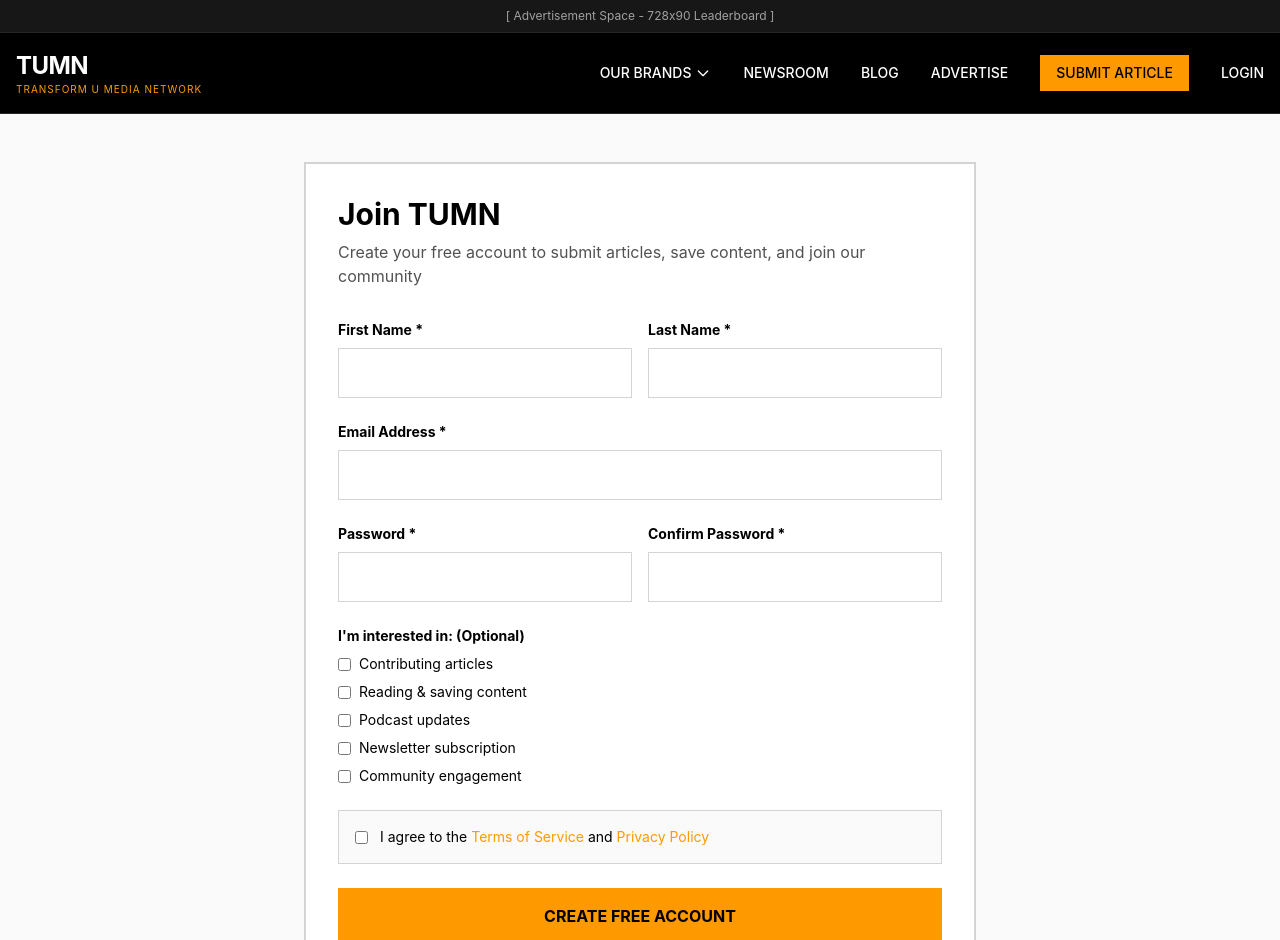
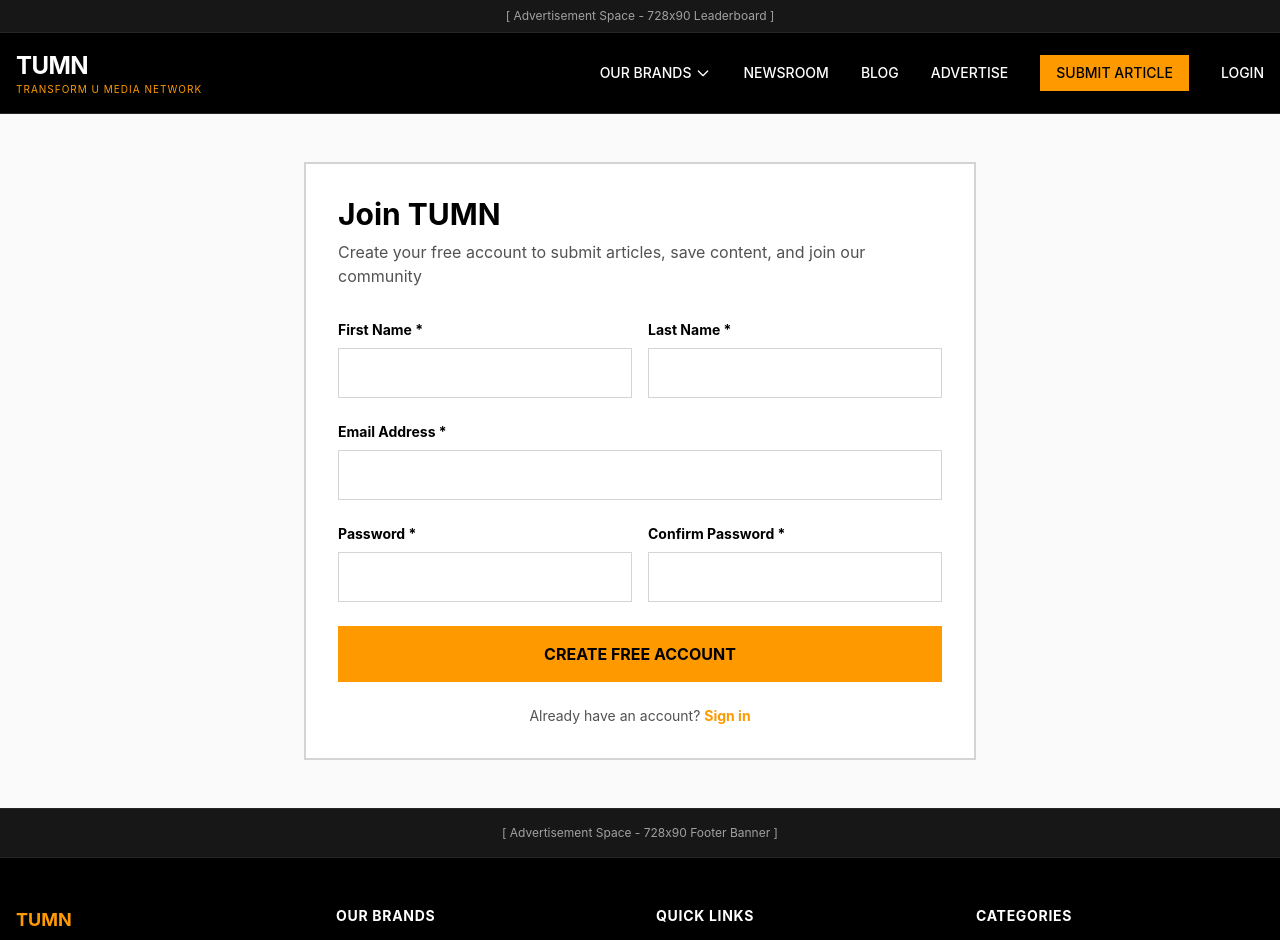
Before and after one commit to marcushart414-stack/tumnnews, a React (Vite) app: page /register in a window 1280 px wide. Shown: the top 940 px of the page. Built offline with nearby package versions, Linux system fonts and the light colour scheme.

Commit message:
Connect register page to backend

```diff
--- a/src/pages/Register.tsx
+++ b/src/pages/Register.tsx
@@ -1,6 +1,49 @@
+import { useState, FormEvent } from 'react';
+import { useNavigate } from 'react-router-dom';
+import { api } from '../services/api';
 import { Link } from 'react-router-dom';
 
 const Register = () => {
+  const navigate = useNavigate();
+  const [formData, setFormData] = useState({
+    first_name: '',
+    last_name: '',
+    email: '',
+    password: '',
+    confirmPassword: ''
+  });
+  const [error, setError] = useState('');
+  const [loading, setLoading] = useState(false);
+
+  const handleSubmit = async (e: FormEvent) => {
+    e.preventDefault();
+    setError('');
+
+    // Validate passwords match
+    if (formData.password !== formData.confirmPassword) {
+      setError('Passwords do not match');
+      return;
+    }
+
+    setLoading(true);
+
+    try {
+      await api.register({
+        email: formData.email,
+        password: formData.password,
+        first_name: formData.first_name,
+        last_name: formData.last_name
+      });
+
+      alert('Registration successful! Please log in.');
+      navigate('/login');
+    } catch (err: any) {
+      setError(err.message);
+    } finally {
+      setLoading(false);
+    }
+  };
+
   return (
     <div className="bg-neutral-50 min-h-[80vh] flex items-center justify-center py-12 px-4">
       <div className="max-w-2xl w-full">
@@ -10,13 +53,21 @@
             Create your free account to submit articles, save content, and join our community
           </p>
 
-          <form className="space-y-6">
+          {error && (
+            <div className="bg-red-50 border border-red-300 text-red-700 px-4 py-3 mb-4">
+              {error}
+            </div>
+          )}
+
+          <form onSubmit={handleSubmit} className="space-y-6">
             <div className="grid grid-cols-1 md:grid-cols-2 gap-4">
               <div>
                 <label className="block text-sm font-bold mb-2">First Name *</label>
                 <input
                   type="text"
                   required
+                  value={formData.first_name}
+                  onChange={(e) => setFormData({...formData, first_name: e.target.value})}
                   className="w-full px-4 py-3 border border-neutral-300 focus:border-black outline-none"
                 />
               </div>
@@ -25,6 +76,8 @@
                 <input
                   type="text"
                   required
+                  value={formData.last_name}
+                  onChange={(e) => setFormData({...formData, last_name: e.target.value})}
                   className="w-full px-4 py-3 border border-neutral-300 focus:border-black outline-none"
                 />
               </div>
@@ -35,6 +88,8 @@
               <input
                 type="email"
                 required
+                value={formData.email}
+                onChange={(e) => setFormData({...formData, email: e.target.value})}
                 className="w-full px-4 py-3 border border-neutral-300 focus:border-black outline-none"
               />
             </div>
@@ -45,6 +100,8 @@
                 <input
                   type="password"
                   required
+                  value={formData.password}
+                  onChange={(e) => setFormData({...formData, password: e.target.value})}
                   className="w-full px-4 py-3 border border-neutral-300 focus:border-black outline-none"
                 />
               </div>
@@ -53,40 +110,19 @@
                 <input
                   type="password"
                   required
+                  value={formData.confirmPassword}
+                  onChange={(e) => setFormData({...formData, confirmPassword: e.target.value})}
                   className="w-full px-4 py-3 border border-neutral-300 focus:border-black outline-none"
                 />
               </div>
             </div>
 
-            <div>
-              <label className="block text-sm font-bold mb-2">I'm interested in: (Optional)</label>
-              <div className="space-y-2">
-                {['Contributing articles', 'Reading & saving content', 'Podcast updates', 'Newsletter subscription', 'Community engagement'].map((interest) => (
-                  <label key={interest} className="flex items-center gap-2">
-                    <input type="checkbox" />
-                    <span className="text-sm">{interest}</span>
-                  </label>
-                ))}
-              </div>
-            </div>
-
-            <div className="bg-neutral-50 border border-neutral-300 p-4">
-              <label className="flex items-start gap-3">
-                <input type="checkbox" required className="mt-1" />
-                <span className="text-sm">
-                  I agree to the{' '}
-                  <a href="#" className="text-amber-500 hover:underline">Terms of Service</a>
-                  {' '}and{' '}
-                  <a href="#" className="text-amber-500 hover:underline">Privacy Policy</a>
-                </span>
-              </label>
-            </div>
-
             <button
               type="submit"
-              className="w-full bg-amber-500 text-black py-4 font-bold hover:bg-amber-400 transition-colors"
+              disabled={loading}
+              className="w-full bg-amber-500 text-black py-4 font-bold hover:bg-amber-400 transition-colors disabled:opacity-50"
             >
-              CREATE FREE ACCOUNT
+              {loading ? 'CREATING ACCOUNT...' : 'CREATE FREE ACCOUNT'}
             </button>
           </form>
 
```
